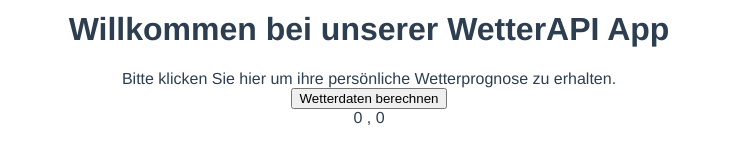
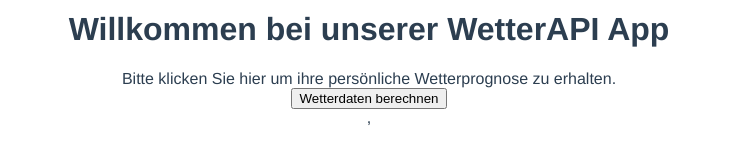
Before and after one commit to Euthal02/SemArb3_WeatherAPI, a Vue app in the folder frontend/app/: page / in a window 1280 px wide. Shown: the part 548-712 px from the top of the page, without its empty margins (271-1008 px from the left). Built offline with nearby package versions, Linux system fonts and the light colour scheme.

Commit message:
Testing Template

```diff
--- a/frontend/app/src/views/HomeView.vue
+++ b/frontend/app/src/views/HomeView.vue
@@ -2,17 +2,29 @@
   <div class="home">
     <img alt="Wetter API Logo" src="../assets/WeatherAPI_Logo.png">
     <HelloWorld msg="Willkommen bei unserer WetterAPI App"/>
+    <h1>Willkommen bei unserer WetterAPI App</h1>
+    <p>
+      Bitte klicken Sie hier um ihre persönliche Wetterprognose zu erhalten.<br>
+      <button @click="getLocation()">Wetterdaten berechnen</button><br>
+      {{ lat }} , {{ lng }}
+    </p>
   </div>
 </template>
 
 <script>
-// @ is an alias to /src
-import HelloWorld from '@/components/HelloWorld.vue'
 
-export default {
-  name: 'HomeView',
-  components: {
-    HelloWorld
+import {ref} from 'vue'
+
+const lat = ref(0)
+const lng = ref(0)
+
+function getLocation() {
+  if (navigator.geolocation) {
+    navigator.geolocation.getCurrentPosition((position) => {
+      lat.value = position.coords.latitude
+      lng.value = position.coords.longitude
+    })
   }
 }
+
 </script>
```
